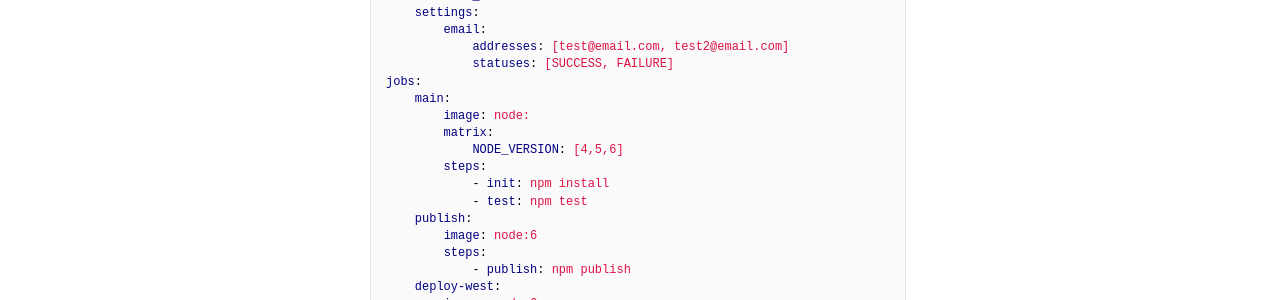
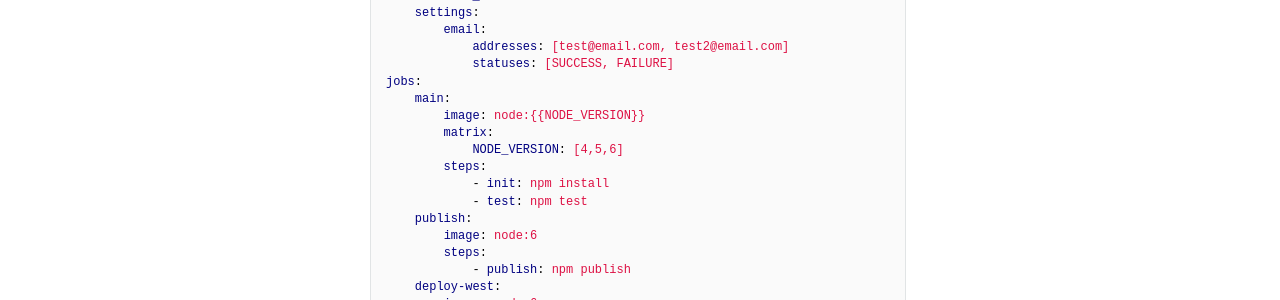
Before and after one commit to screwdriver-cd/guide, a Jekyll site: the page built from docs/user-guide/configuration/index.md, in a window 1280 px wide and 1056 px high. Shown: the part 524-824 px from the top of the window. Built offline with Jekyll 4.4.1, drawn with Linux system fonts in a browser that asks for light colours.

Commit message:
Fix matrix example
Jekyll converts `{{foo}}` to whatever acts as a replacement for `foo`. Change the `{` and `}` to the html literals.

```diff
--- a/docs/user-guide/configuration/index.md
+++ b/docs/user-guide/configuration/index.md
@@ -38,7 +38,7 @@ _Note: `Parallel`, `series`, and `matrix` have not been implemented yet. Everyth
     <span class="key">statuses</span>: <span class="value">[SUCCESS, FAILURE]</span></a>
 <a href="#jobs"><span class="key">jobs</span>:</a>
     <a href="#main-job"><span class="key">main</span>:</a>
-        <a href="#image"><span class="key">image</span>: <span class="value">node:{{NODE_VERSION}}</span></a>
+        <a href="#image"><span class="key">image</span>: <span class="value">node:&#123;&#123;NODE_VERSION&#125;&#125;</span></a>
         <a href="#matrix"><span class="key">matrix</span>:
     <span class="key">NODE_VERSION</span>: <span class="value">[4,5,6]</span></a>
         <a href="#steps"><span class="key">steps</span>:
```
